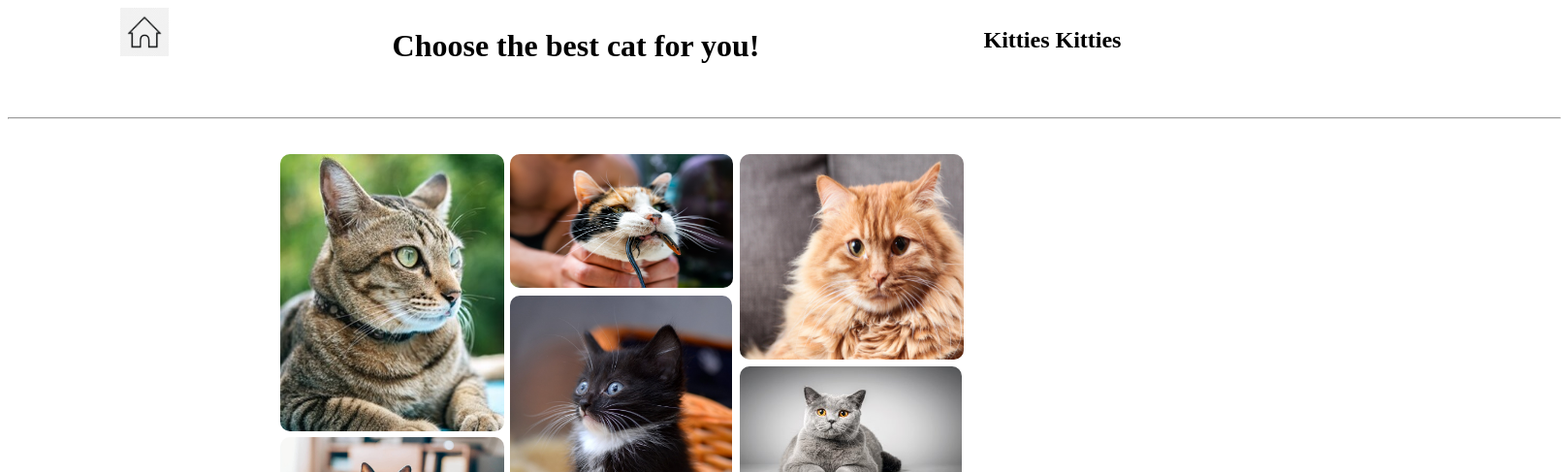
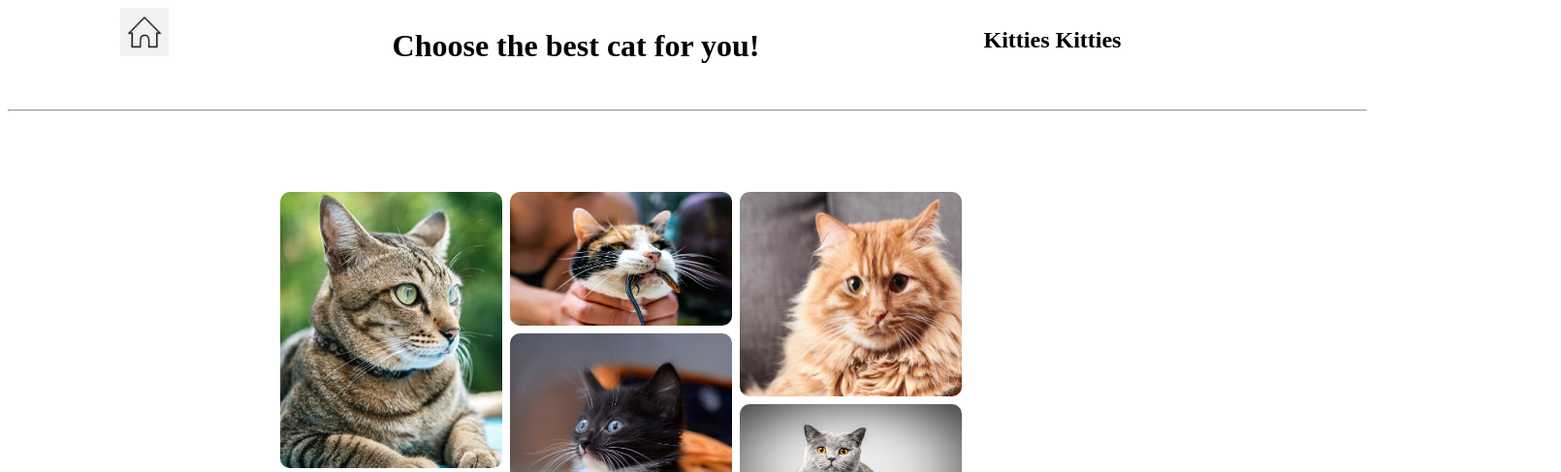
Before and after one commit to angelcorr/first-quarter, a plain HTML site: page issue-4/index.html in a window 1280 px wide. Shown: the top 487 px of the page at 97% size, 1610 px wide, since content can reach past the window. Drawn offline with Linux system fonts and the light colour scheme.

Commit message:
Style modifications

```diff
--- a/issue-4/style.css
+++ b/issue-4/style.css
@@ -13,19 +13,21 @@ h1 {
 }
 
 hr {
-  width: 1600px;
-  position: relative;
-  top: 25px;
+  width: 1400px;
+  margin-top: 25px;
+  margin-bottom: 5px;
 }
 
 main {
+  height: 100%;
   display: flex;
   justify-content: center;
+  margin-top: 10px;
 }
 
 div.grid {
-  width: 900px;
-  height: 900px;
+  width: 860px;
+  height: 940px;
   display: grid;
   gap: 9px 9px;
   grid-template: repeat(13, 64px) / repeat(11, 70px);
@@ -39,18 +41,17 @@ div.grid {
 }
 
 .one img {
-  width: 231px;
-  height: 286px;
+  width: 229px;
+  height: 285px;
   border-radius: 10px;
 }
-
 
 .two {
   grid-area: 2 / 5 / span 2 / span 3;
 }
 
 .two img {
-  width: 230px;
+  width: 229px;
   height: 138px;
   border-radius: 10px;
 }
@@ -60,8 +61,8 @@ div.grid {
 }
 
 .three img {
-  width: 231px;
-  height: 212px;
+  width: 229px;
+  height: 211px;
   border-radius: 10px;
 }
 
@@ -70,7 +71,7 @@ div.grid {
 }
 
 .four img {
-  width: 231px;
+  width: 229px;
   height: 138px;
   border-radius: 10px;
 }
@@ -100,8 +101,8 @@ div.grid {
 }
 
 .seven img {
-  width: 231px;
-  height: 213px;
+  width: 229px;
+  height: 211px;
   border-radius: 10px;
 }
 
@@ -131,7 +132,7 @@ div.grid {
 
 .ten img {
   width: 229px;
-  height: 139px;
+  height: 138px;
   border-radius: 10px;
 }
 
@@ -140,8 +141,8 @@ div.grid {
 }
 
 .eleven img {
-  width: 230px;
-  height: 212px;
+  width: 229px;
+  height: 211px;
   border-radius: 10px;
 }
 
@@ -150,7 +151,7 @@ div.grid {
 }
 
 .twelve img {
-  width: 230px;
+  width: 229px;
   height: 283px;
   border-radius: 10px;
 }
```
